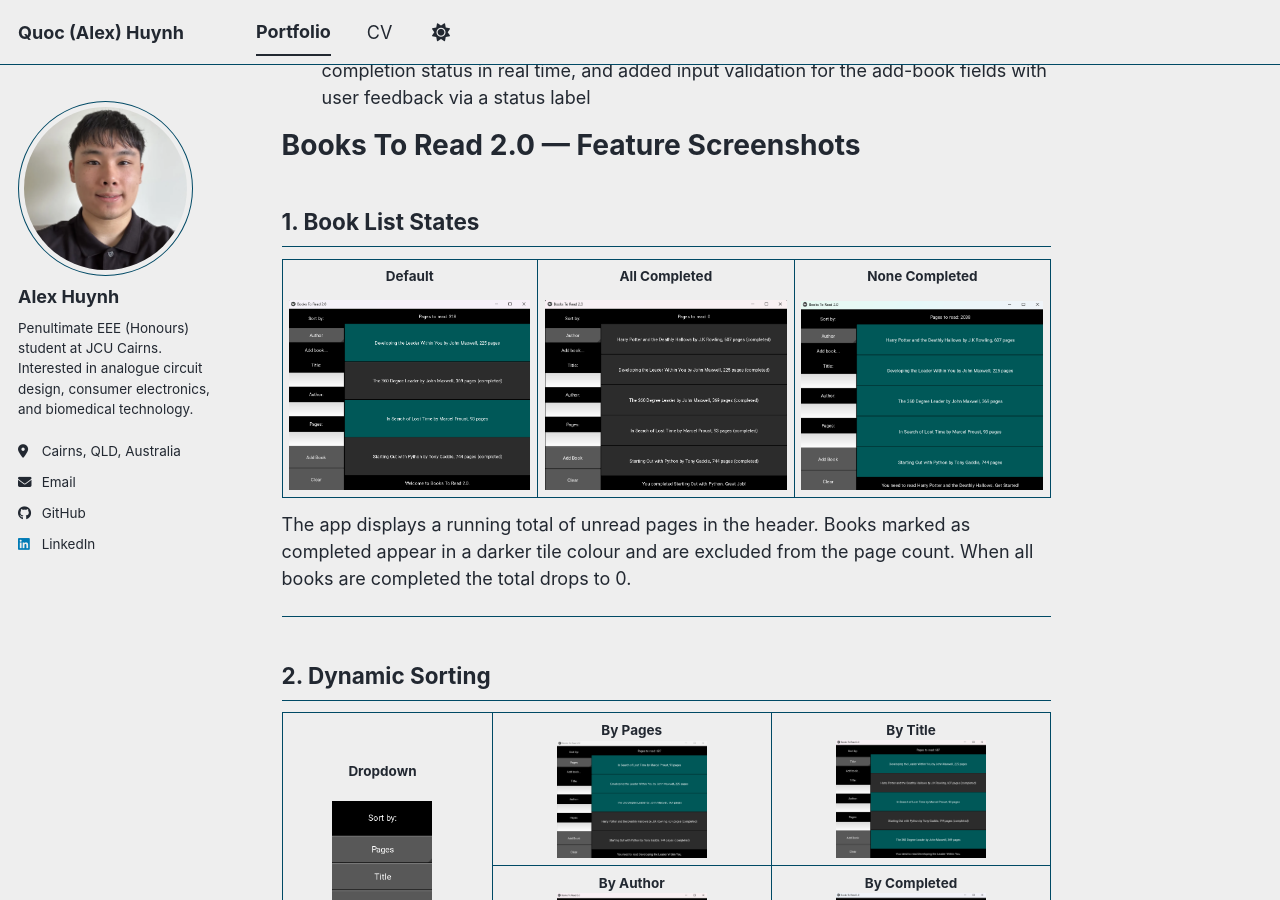
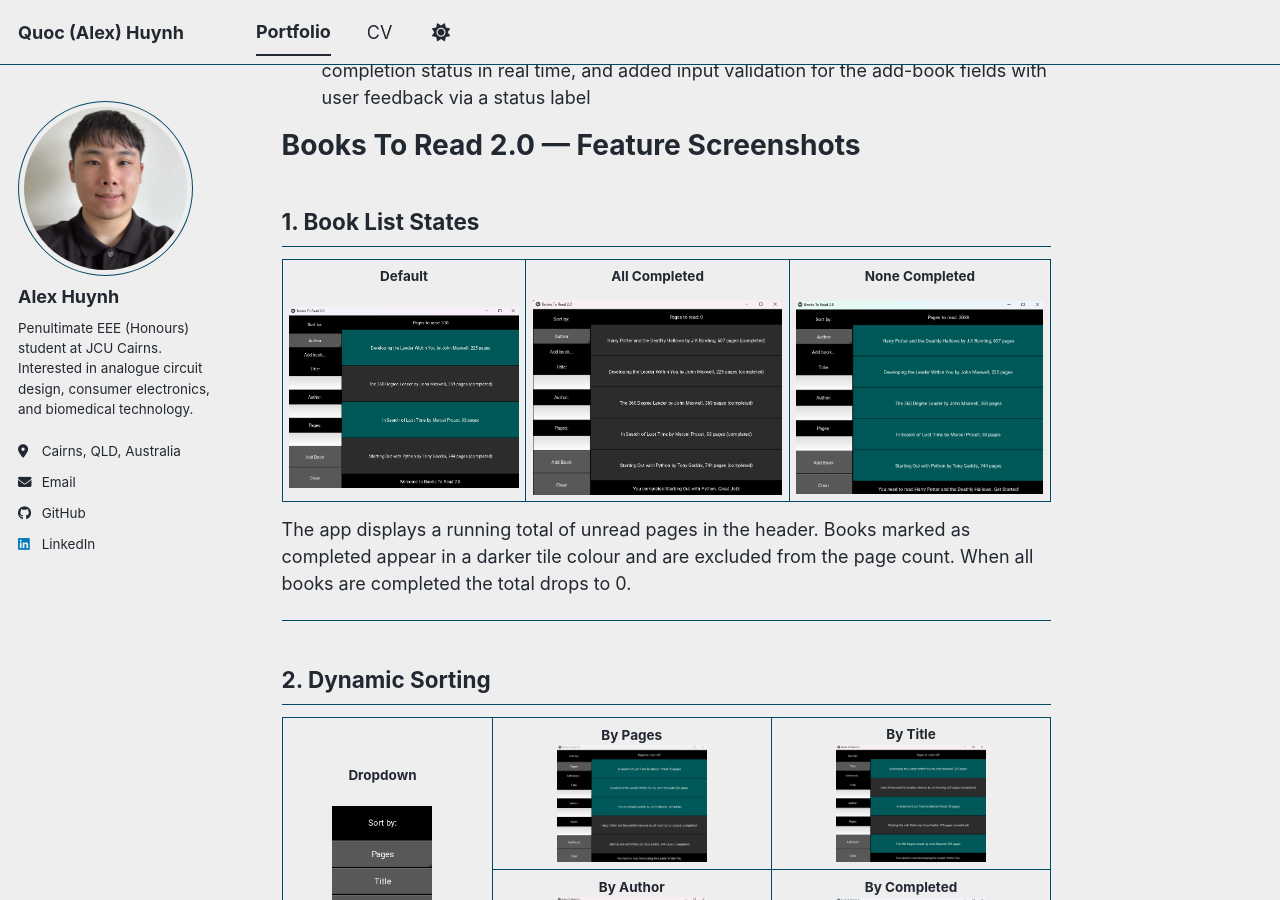
Before and after one commit to quochuynh1/quochuynh1.github.io, a Jekyll site: the page built from _portfolio/books2.md, in a window 1280 px wide and 900 px high, scrolled down 797 px. Built offline with Jekyll 4.4.1, drawn with Linux system fonts in a browser that asks for light colours; a script bundle is joined from its source files by our own code; library files that are not in the unit come from our copies.

Commit message:
Fix image sizing issue in books2.md

```diff
--- a/_portfolio/books2.md
+++ b/_portfolio/books2.md
@@ -33,9 +33,9 @@
     <th style="text-align:center">None Completed</th>
   </tr>
   <tr>
-    <td style="text-align:center"><img src="/images/books2.png" width="250" style="object-fit:contain"></td>
-    <td style="text-align:center"><img src="/images/a2books/allbookscomplete.png" width="250" style="object-fit:contain"></td>
-    <td style="text-align:center"><img src="/images/a2books/nobookscomplete.png" width="250" style="object-fit:contain"></td>
+    <td style="text-align:center"><img src="/images/books2.png" height="200" style="object-fit:contain"></td>
+    <td style="text-align:center"><img src="/images/a2books/allbookscomplete.png" height="200" style="object-fit:contain"></td>
+    <td style="text-align:center"><img src="/images/a2books/nobookscomplete.png" height="200" style="object-fit:contain"></td>
   </tr>
 </table>
 </div>
@@ -75,7 +75,7 @@
     <th style="text-align:center">Book added</th>
   </tr>
   <tr>
-    <td><img src="/images/a2books/formfilled.png" height="200" style="object-fit:contain"></td>
+    <td><img src="/images/a2books/formfilled.png" height="150" style="object-fit:contain"></td>
     <td><img src="/images/a2books/addbook.png" height="200" style="object-fit:contain"></td>
   </tr>
 </table>
@@ -93,8 +93,8 @@
     <th style="text-align:center">Invalid page number</th>
   </tr>
   <tr>
-    <td style="text-align:center"><img src="/images/a2books/completeallfields.png" width="350" style="object-fit:contain"></td>
-    <td style="text-align:center"><img src="/images/a2books/invalidpageno.png" width="350" style="object-fit:contain"></td>
+    <td style="text-align:center"><img src="/images/a2books/completeallfields.png" height="200" style="object-fit:contain"></td>
+    <td style="text-align:center"><img src="/images/a2books/invalidpageno.png" height="200" style="object-fit:contain"></td>
   </tr>
 </table>
 </div>
```
